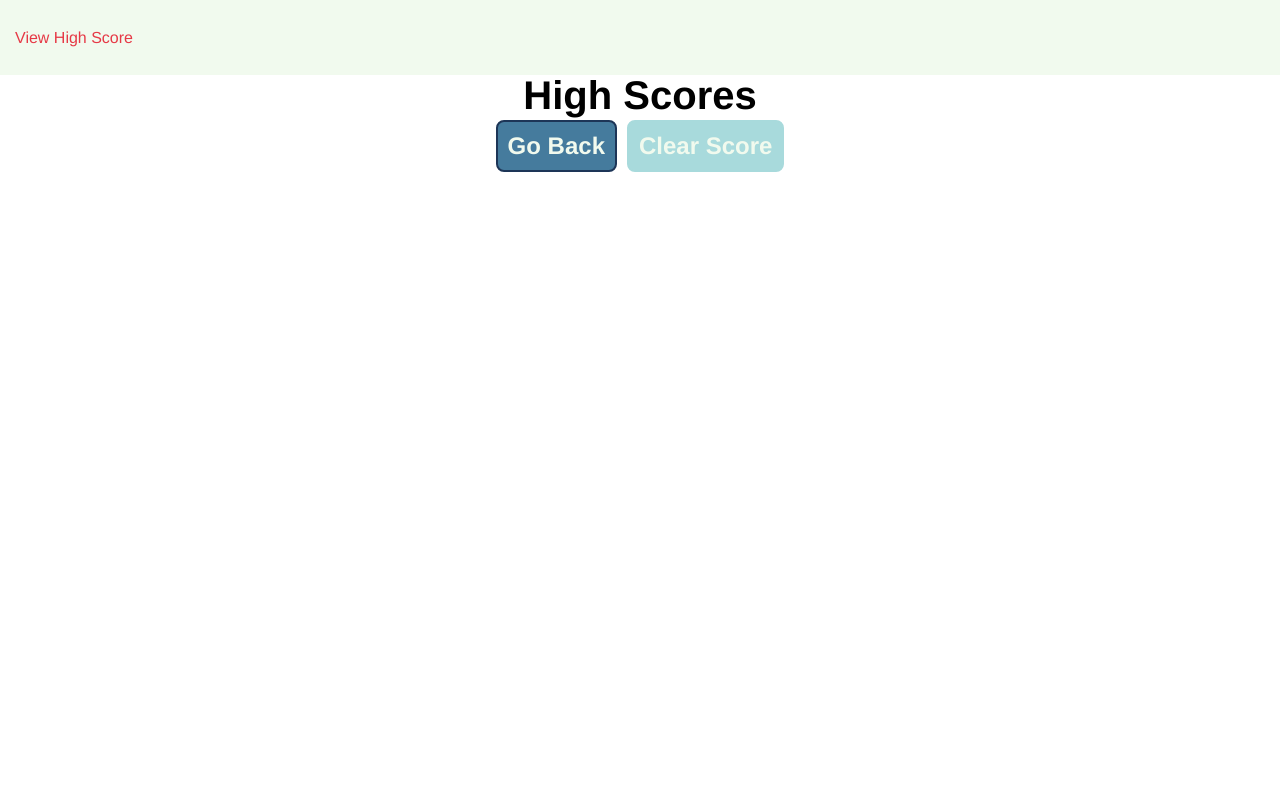
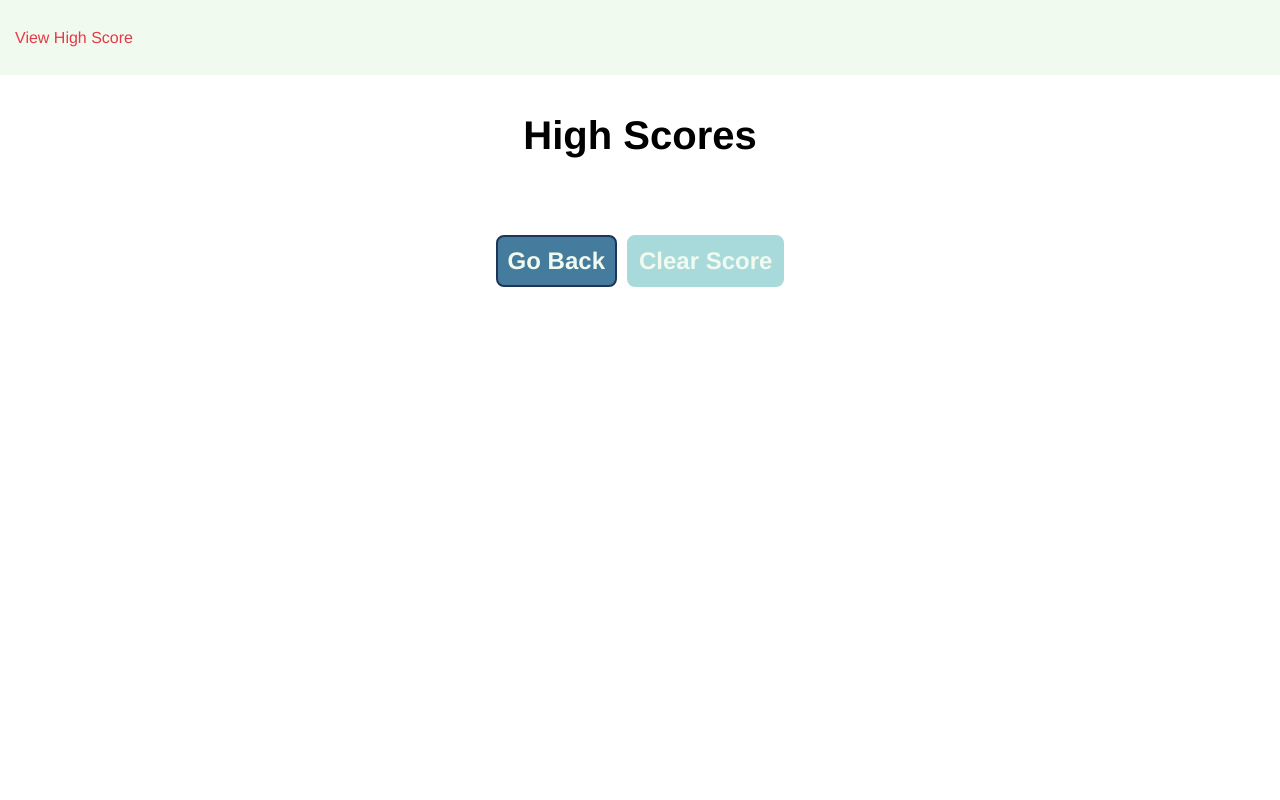
Before and after one commit to ScorpionFiko/UTOR-MOD04-CHAL01-JavaScript-Quiz, a plain HTML site: page index.html in a window 1280 px wide. Both pictures are taken after a click on the link "View High Score". Shown: the top 800 px of the page. Drawn offline with Linux system fonts and the light colour scheme.

Commit message:
updated styling

```diff
--- a/assets/css/style.css
+++ b/assets/css/style.css
@@ -78,10 +78,14 @@
 /* setting the styling for the H1 elements */
 h1 {
     font-size: 2.5em;
+    margin: var(--margin-var);
+    padding: var(--padding-var);
   }
 /* setting up the styling for the p elements */
   p {
     font-size: 1.5em;
+    margin: var(--margin-var);
+    padding: var(--padding-var);
   }
 
 /* setting up the styling for the centralPanel */
@@ -93,8 +97,21 @@ h1 {
   width: 50vw;
   height: 100vh;
   margin: auto;
+  padding: var(--padding-var);
   justify-content: flex-start;
 }
+/* setting up the styling for the central panel header */
+#cPanelHeader {
+    margin: var(--margin-var);
+    padding: var(--padding-var);
+}
+/* setting up the styling for the central panel body */
+#cPanelBody {
+    margin: var(--margin-var);
+    padding: var(--padding-var);
+}
+
+
 /* setting up the styling for the central pane when showing the quiz questions */
 .quiz {
   text-align: left;
@@ -102,8 +119,10 @@ h1 {
   align-items: flex-start;
 }
 /* setting up styling for the UL element */
-ul {
+ol, ul {
   padding-inline-start: 0px;
+  margin: var(--margin-var);
+  padding: var(--padding-var);
 }
 /* setting up the styling for the list item */
 li {
@@ -119,6 +138,8 @@ li {
 form {
   display: flex;
   flex-direction: row;
+  margin: var(--margin-var);
+  padding: var(--padding-var);
 }
 /* setting up the styling for the input field */
 input {
--- a/assets/javascript/script.js
+++ b/assets/javascript/script.js
@@ -3,7 +3,7 @@
 
 // quiz settings
 const quizQuestions = loadQuestions();
-const quizTimer = 120;
+const quizTimer = 1200;
 const quizPenalty = 10;
 const quizStatusTimer = 1;
 
```
